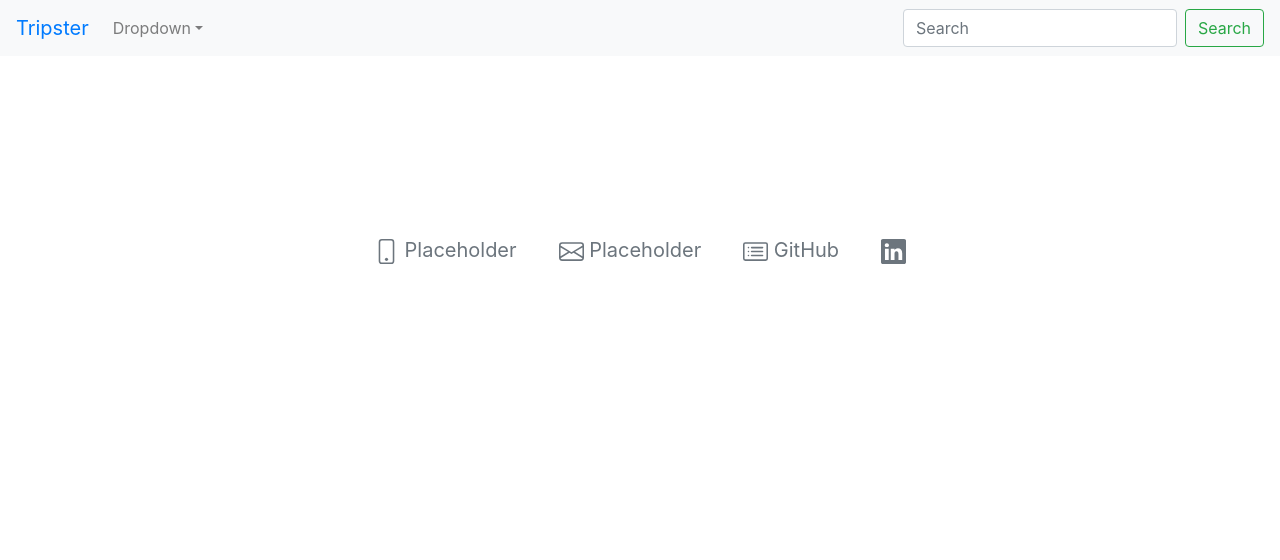
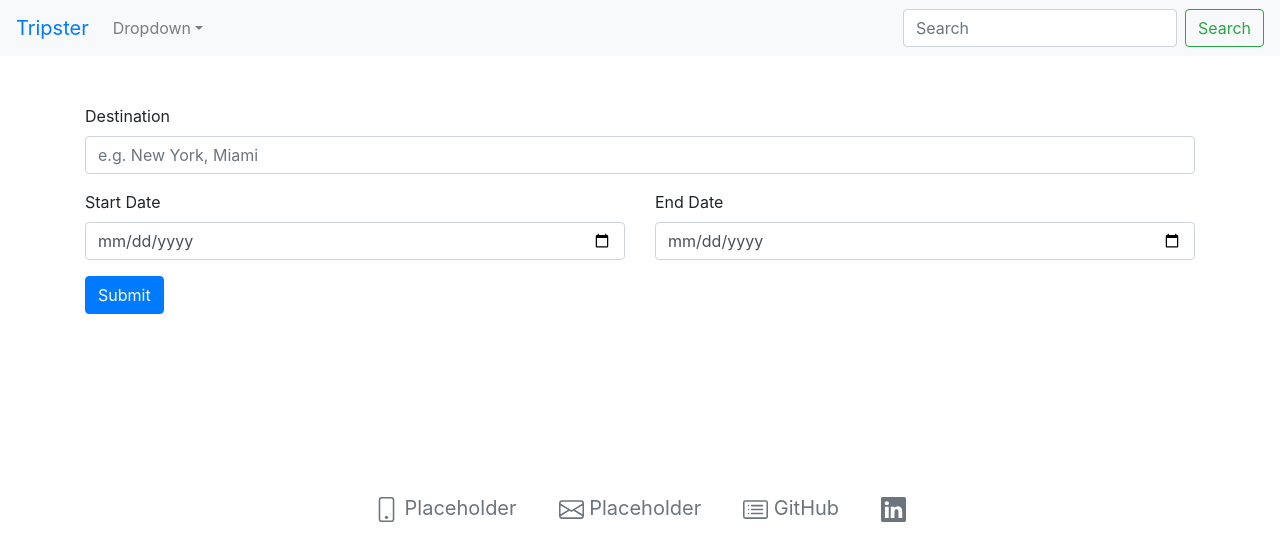
Before and after one commit to jtrevz/Tripster, a React (Create React App) app in the folder client/: page /addtrip in a window 1280 px wide. Shown: the top 560 px of the page. Built offline with nearby package versions, Linux system fonts and the light colour scheme; no server answers.

Commit message:
trip form made little fxn

```diff
--- a/client/src/App.js
+++ b/client/src/App.js
@@ -10,8 +10,13 @@ import { AuthProvider } from "./contexts/authContext"
 import Temp from "./components/Temp"
 import PrivateRoute from "./components/PrivateRoute"
 import Profile from "./pages/Profile"
+import AddTrip from "./components/AddTrip"
+
+
+
 
 function App() {
+
   return (
       <Router>
         <div>
@@ -22,6 +27,7 @@ function App() {
               <Route exact path="/login" component={Login} />
               <Route exact path="/signup" component={Signup} />
               <Route exact path="/profile" component={Profile} />
+              <Route exact path="/addtrip" component={AddTrip} />
               <PrivateRoute exact path = "/temp" component={Temp}/>
             </Switch>
           <Footer/>
--- /dev/null
+++ b/client/src/components/AddTrip/index.js
@@ -0,0 +1,43 @@
+import React, {useRef, useState} from 'react';
+
+function AddTrip () {
+    const cityRef = useRef()
+    const startDateRef = useRef()
+    const endDateRef = useRef()
+
+    function handleSubmit (e) {
+        e.preventDefault();
+
+        console.log(cityRef.current.value)
+        console.log(startDateRef.current.value);
+        console.log(endDateRef.current.value);
+        return console.log("hi");
+    }
+
+    return (
+       <div>
+           <div className="container mt-5">
+           <form onSubmit={handleSubmit}>
+                <div className="mb-3">
+                    <label className="form-label">Destination</label>
+                    <input ref={cityRef} type="city" className="form-control" placeholder="e.g. New York, Miami" />
+                    <div id="destinationHelp" className="form-text"></div>
+                </div>
+                <div className="mb-3 row">
+                    <div className="col">
+                        <label  className="form-label"> Start Date</label>
+                        <input ref={startDateRef} type="date" className="form-control" id="startDate"/>
+                    </div>
+                    <div className="col">
+                        <label className="form-label"> End Date</label>
+                        <input ref={endDateRef} type="date" className="form-control" id="endDate"/>
+                    </div>
+                </div>
+                <button type="submit" className="btn btn-primary">Submit</button>
+            </form>
+           </div>
+       </div>
+    )
+}
+
+export default AddTrip;
--- a/client/src/pages/Signup.js
+++ b/client/src/pages/Signup.js
@@ -1,7 +1,5 @@
 import React, {useRef, useState} from "react";
 import { Link, useHistory } from 'react-router-dom';
-import Form from 'react-bootstrap/Form';
-import Button from 'react-bootstrap/Button';
 import Alert from 'react-bootstrap/Alert';
 import { useAuth } from '../contexts/authContext'
 // import { GoogleLogin } from 'react-google-login';
```
Also changed, not shown: client/src/contexts/modalContext.js (added, +17 -0 lines), 2 other files (tests, documents, lock files or other folders).
